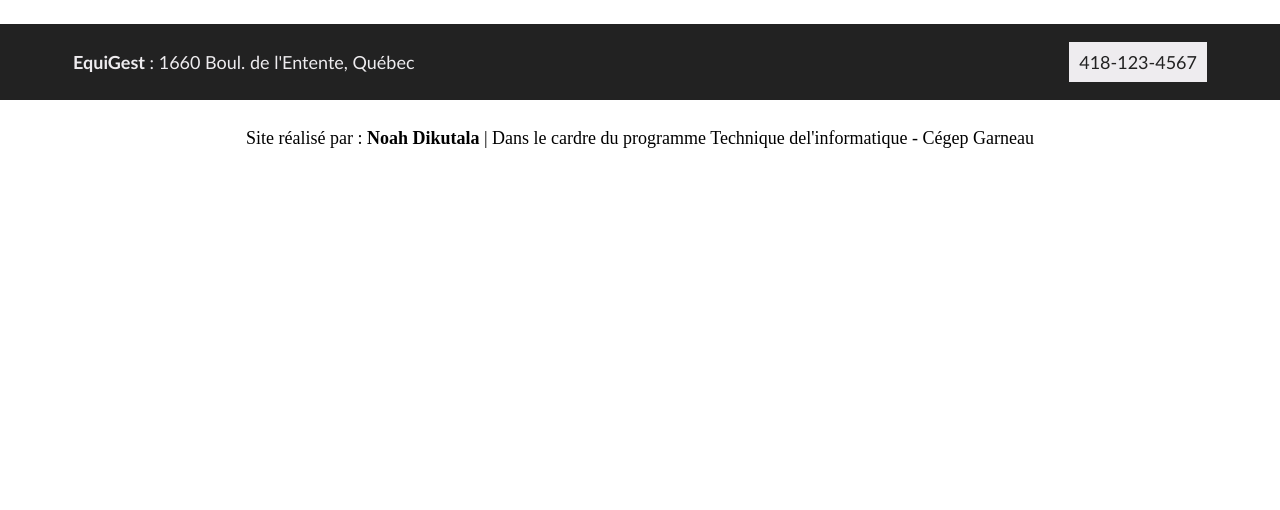
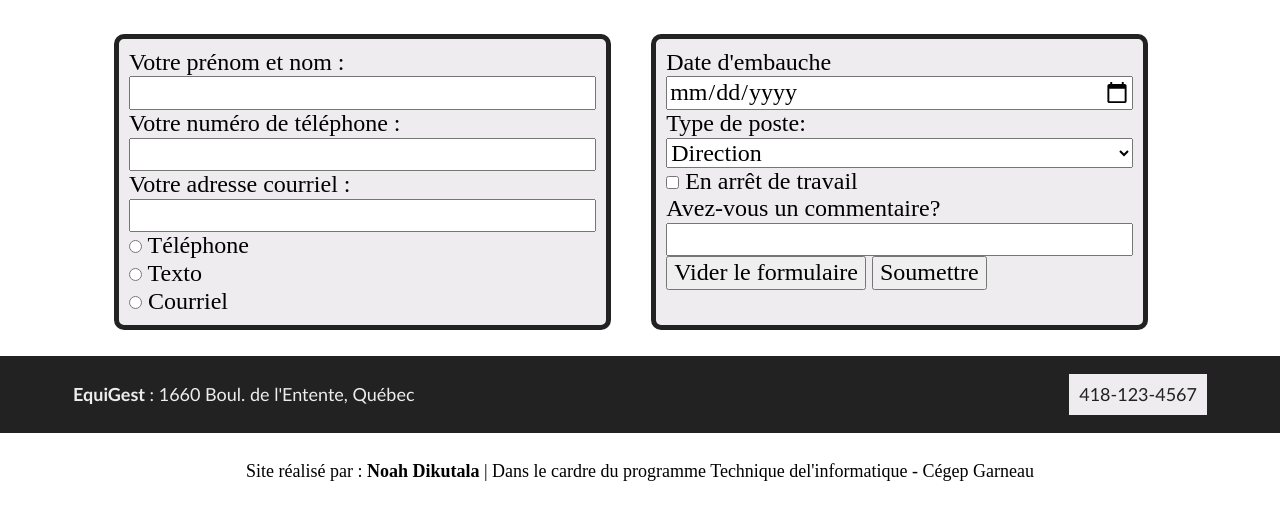
Before and after one commit to Erlking-dev/TP3-DIKUTALA-Noah, a plain HTML site: page cree-employee.html in a window 1280 px wide. Shown: the part 316-826 px from the top of the page. Before the commit the page ends 800 px from the top, so only its background shows below. Drawn offline with Linux system fonts and the light colour scheme.

Commit message:
stage 7-6

```diff
--- a/cree-employee.html
+++ b/cree-employee.html
@@ -29,11 +29,76 @@
             <h1>Création d'un employé</h1>
         </section>
 
-
+        <section>
             <section>
                 <h2 class="black-box">Information nécessaire</h2>
             </section>
 
+            <ul class="grid-form gridimg">
+                <li class="form">
+                    <form action="https://nrichardgarneau.pythonanywhere.com/" >
+
+                        <label for="txt-nom">Votre prénom et nom :</label>
+                        <input type="text" id="txt-nom" name="txt-nom" class="champ-large">
+
+
+
+                        <label for="txt-telephone">Votre numéro de téléphone :</label>
+                        <input type="text" id="txt-telephone" name="txt-telephone" class="champ-large">
+
+
+                        <label for="txt-courriel">Votre adresse courriel :</label>
+                        <input type="text" id="txt-courriel" name="txt-courriel" class="champ-large">
+
+                        <div>
+                            <input type="radio" name="rdo-communication" value="communication">
+                            <label for="txt-communication">Téléphone</label>
+                        </div>
+
+                        <div>
+                            <input type="radio" name="rdo-communication" value="communication">
+                            <label for="txt-communication">Texto</label>
+                        </div>
+
+                        <div>
+                            <input type="radio" name="rdo-communication" value="communication">
+                            <label for="txt-communication">Courriel</label>
+                        </div>
+                    </form>
+
+                <li class="form">
+                    <form action="https://nrichardgarneau.pythonanywhere.com/">
+                        <label for="txt-date">Date d'embauche</label>
+                        <input type="date" name="date-embauche" class="champ-large">
+
+                        <label for="sel-poste">Type de poste: </label>
+                        <select name="sel-poste" id="sel-aliment" class="champ-large">
+                            <option value="Direction">Direction</option>
+                            <option value="Administration">Administration</option>
+                            <option value="Marketing">Marketing </option>
+                            <option value="Ressources"> Ressources humaines</option>
+                            <option value="Gestion"> Gestion de projet</option>
+                            <option value="Vente">Vente</option>
+                            <option value="Finance">Finance</option>
+                            <option value="Manutention">Manutention</option>
+                            <option value="informatique">Informatique</option>
+                            <option value="Design">Design</option>
+                            <option value="Ingénierie">Ingénierie</option>
+                            <option value="Journalier">Journalier</option>
+                        </select>
+
+                        <input type="checkbox" name="ckb-arret">
+                        <label for="ckb-arret">En arrêt de travail </label>
+
+                        <label for="txt-commentaire" class="champ-large">Avez-vous un commentaire? </label>
+                        <input type="text" name="txt-commentaire" maxlength="400" class="champ-large">
+
+                        <input type="reset" value="Vider le formulaire">
+                        <input type="submit" value="Soumettre">
+                    </form>
+                </li>
+            </ul>
+        </section>
     </main>
 
     <footer>
@@ -52,4 +117,5 @@
         </section>
     </footer>
 </body>
+
 </html>
--- a/css/style.css
+++ b/css/style.css
@@ -57,6 +57,7 @@ a:link {
 	font-size: x-large;
 	display: flex;
 	align-items: center;
+	justify-content: space-between;
 
 	p {
 		font-size: smaller;
@@ -193,6 +194,13 @@ header {
 	}
 }
 
+.grid-form {
+	grid-template-columns: 1fr 1fr;
+	display: grid;
+	width: 95%;
+	gap: 20px;
+}
+
 /* Formulaires
 ========================================================================== */
 
@@ -209,6 +217,18 @@ header {
 
 fieldset section {
 	margin-bottom: 270px;
+}
+
+.form {
+	background-color: #EEECEF;
+	border: #222222;
+	border-radius: 10px;
+	border-style: solid;
+	border-width: 5px;
+	font-size: x-large;
+	margin: 10px;
+	padding: 10px;
+	text-align: start;
 }
 
 /* Règles spécifiques aux pages
```
Also changed, not shown: employee.html (+5 -3 lines), fiche.html (+1 -1 lines). Lines whose indentation alone changed are shown as unchanged.
